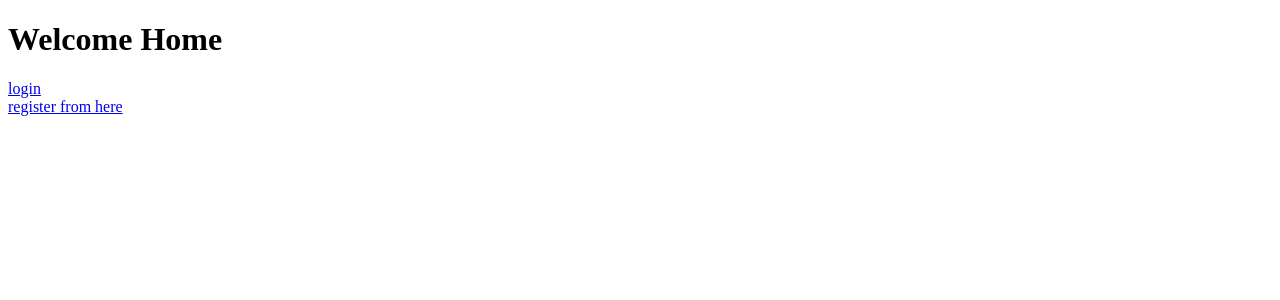
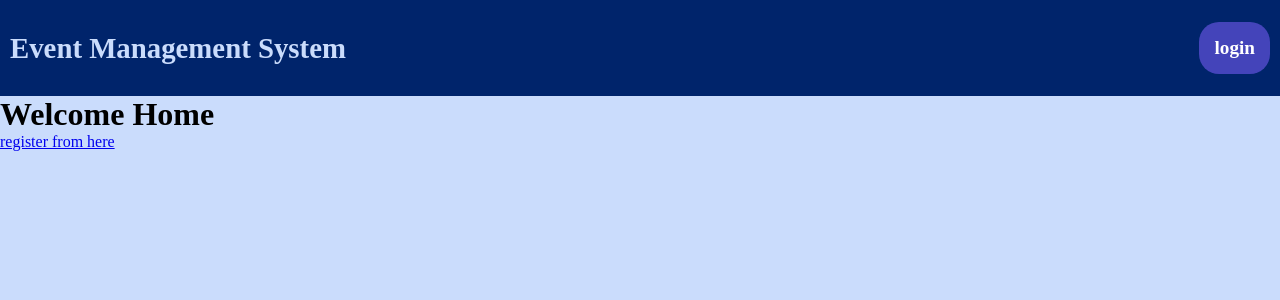
Before and after one commit to santoshvarmaaddala/Event-Management-System, a Flask app: page / in a window 1280 px wide. Shown: the top 300 px of the page. Run offline with Flask 3, Linux system fonts and the light colour scheme.

Commit message:
index.html modified

```diff
--- a/templates/index.html
+++ b/templates/index.html
@@ -3,11 +3,74 @@
 <head>
     <meta charset="UTF-8">
     <title>Event Management System</title>
+    <style>
+        *{
+            margin: 0;
+        }
+        nav div h1{
+            color: #CADCFC;
+            margin-left: 10px;
+            animation: blink 2s forwards;
+        }
 
+        @keyframes blink {
+            from{
+                opacity: 0;
+            }
+            to{
+                opacity: 1;
+            }
+        }
+        .bold{
+            font-weight: 900;
+        }
+        nav{
+            width: 100%;
+            height: 12vh;
+            background-color: #00246B;
+            display: flex;
+            direction: row;
+            justify-content: space-between;
+            align-items: center;
+
+        }
+
+        nav a{
+            padding: 15px;
+            background-color: rgb(68, 68, 186);
+            text-decoration: none;
+            border-radius: 20px;
+            color: white;
+            margin-right: 10px;
+        }
+
+        nav a:hover{
+            background-color: #CADCFC;
+            color: #00246B;
+        }
+
+        .fontsize{
+            font-size: larger;
+        }
+
+        main{
+            background-color: #CADCFC;
+            width: 100%;
+            height: calc(100vh - 12vh);
+        }
+    </style>
 </head>
 <body>
+    <nav>
+        <div class="logo bold fontsize">
+            <h1>Event Management System</h1>
+        </div>
+        <a href="/login" class="bold fontsize">login</a>
+    </nav>
+   <main>
     <h1>Welcome Home</h1>
-<a href="/login">login</a><br>
-<a href="/register">register from here</a>
+
+    <a href="/register">register from here</a>
+   </main>
 </body>
 </html>
```
